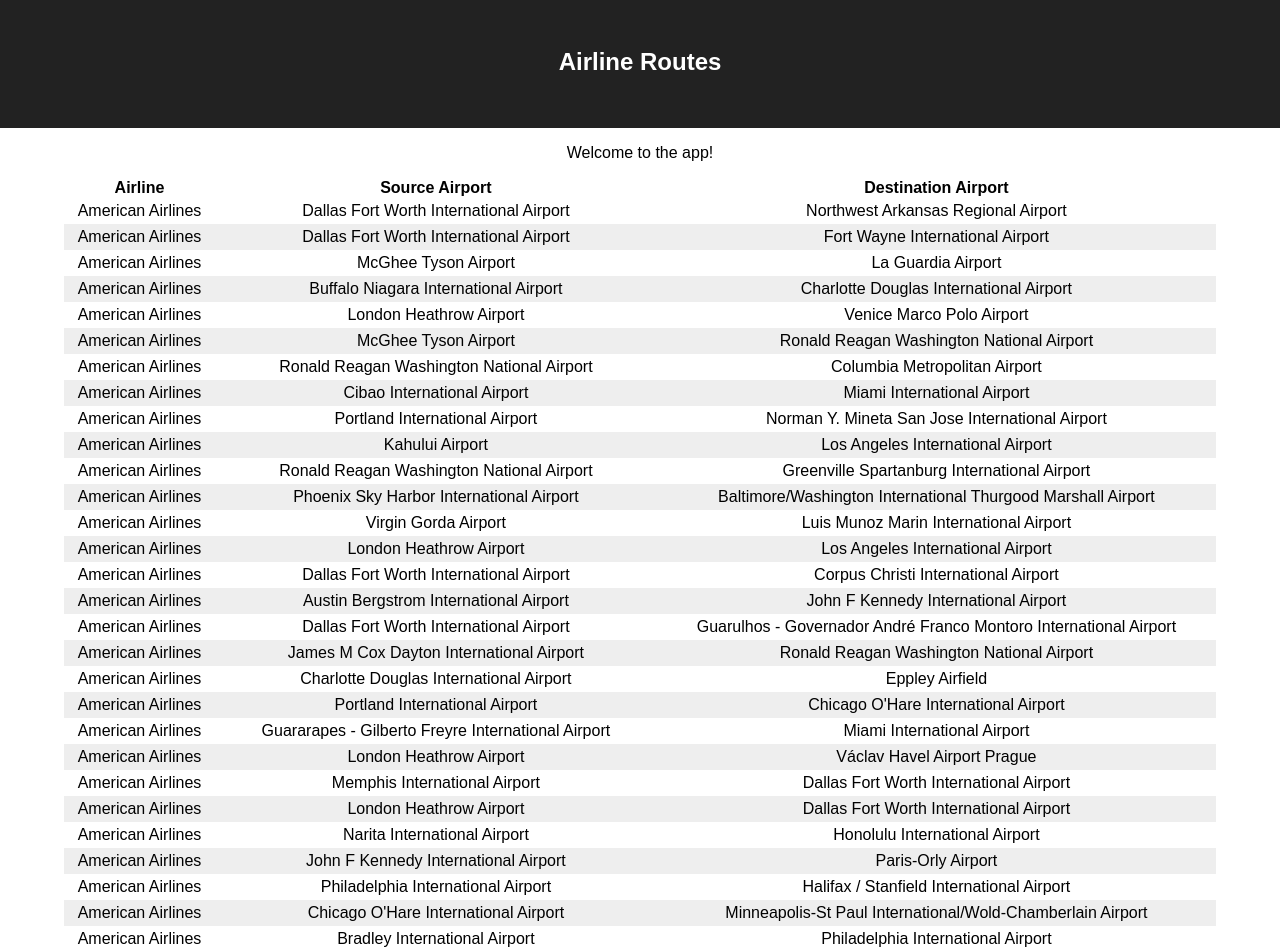
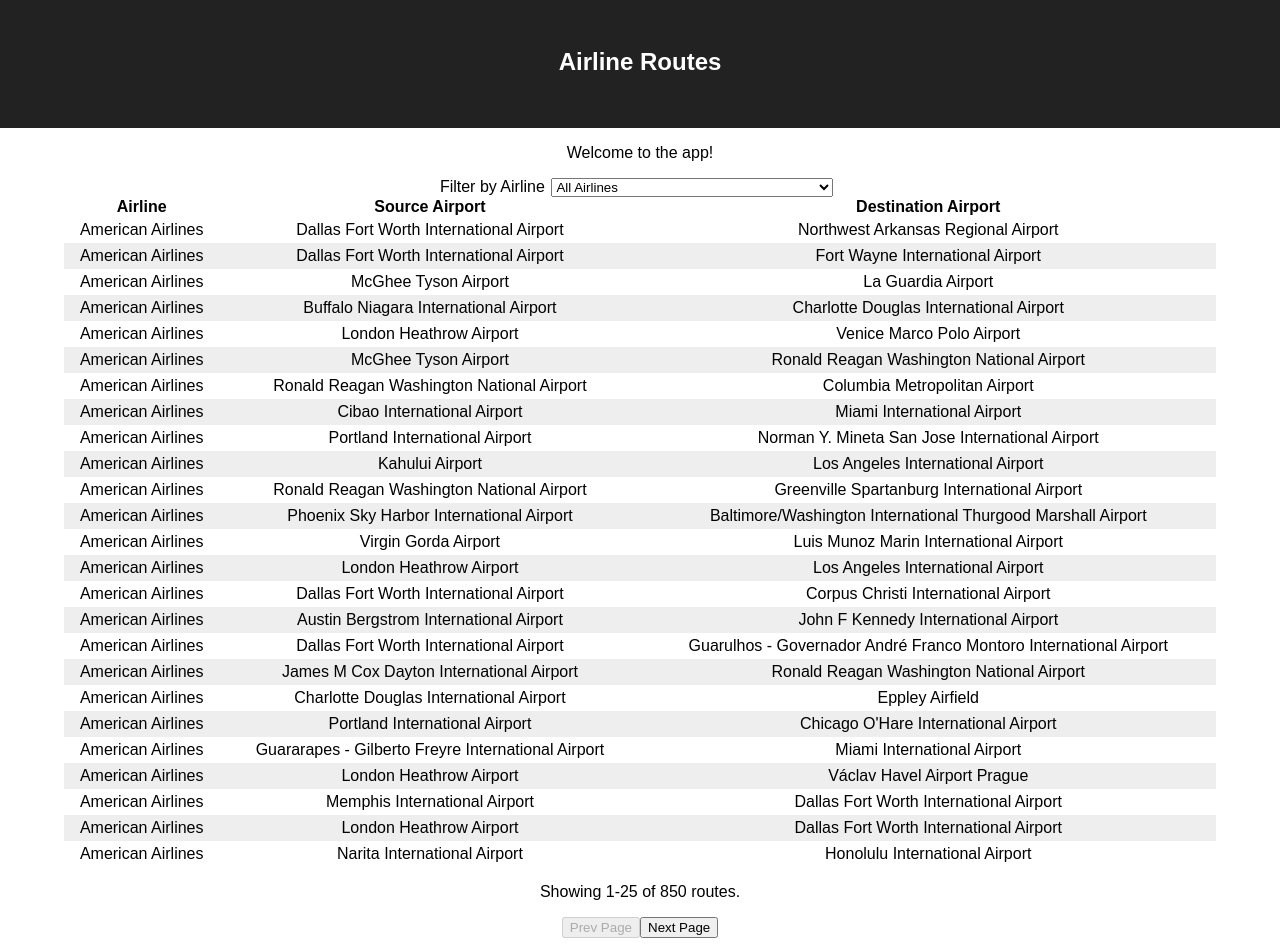
Before and after one commit to JDGuillaume/airlines, a React (Create React App) app: page / in a window 1280 px wide. Shown: the top 952 px of the page. Built offline with nearby package versions, Linux system fonts and the light colour scheme.

Commit message:
Constructed Select Component

```diff
--- a/src/App.js
+++ b/src/App.js
@@ -1,7 +1,29 @@
+import { useEffect, useState } from 'react';
+import { routes, airlines } from './data';
 import './App.css';
 import Table from './components/Table';
+import Select from './components/Select';
 
 const App = () => {
+  const [filteredRoutes, setFilteredRoutes] = useState([]);
+
+  useEffect(() => {
+    setFilteredRoutes(routes);
+  }, []);
+
+  const handleSelection = event => {
+    let value = event.target.value;
+
+    if (value !== 'all') {
+      setFilteredRoutes(
+        routes.filter(route => route.airline === Number(value))
+      );
+      return;
+    }
+
+    setFilteredRoutes(routes);
+  };
+
   return (
     <div className="app">
       <header className="header">
@@ -11,7 +33,8 @@
         <p>Welcome to the app!</p>
       </section>
       <section>
-        <Table className="routes-table" perPage={49} />
+        <Select options={airlines} onSelect={handleSelection} />
+        <Table className="routes-table" perPage={25} routes={filteredRoutes} />
       </section>
     </div>
   );
--- /dev/null
+++ b/src/components/Select.js
@@ -0,0 +1,19 @@
+const Filter = ({ options, onSelect }) => {
+  return (
+    <>
+      <label>Filter by Airline</label>
+      <select onChange={onSelect}>
+        <option value="all" key="all">
+          All Airlines
+        </option>
+        {options.map(option => (
+          <option value={option.id} key={option.id}>
+            {option.name}
+          </option>
+        ))}
+      </select>
+    </>
+  );
+};
+
+export default Filter;
--- a/src/components/Table.js
+++ b/src/components/Table.js
@@ -1,5 +1,5 @@
 import { useEffect, useState } from 'react';
-import { airlines, airports, routes } from '../data';
+import { airlines, airports } from '../data';
 
 const getAirlineById = id => {
   return airlines.find(airline => airline.id === id).name;
@@ -9,7 +9,7 @@
   return airports.find(airport => airport.code === code).name;
 };
 
-const Table = ({ className, perPage }) => {
+const Table = ({ className, perPage, routes }) => {
   const [routeSelection, setRouteSelection] = useState([]);
   const [startIndex, setStartIndex] = useState(0);
   const [endIndex, setEndIndex] = useState(perPage - 1);
@@ -18,7 +18,12 @@
   useEffect(() => {
     const routesPart = routes.slice(startIndex, endIndex + 1);
     setRouteSelection(routesPart);
-  }, [startIndex, endIndex, perPage]);
+  }, [routes, startIndex, endIndex, perPage]);
+
+  useEffect(() => {
+    setStartIndex(0);
+    setEndIndex(perPage - 1);
+  }, [routes, perPage]);
 
   const prevButtonStatus = startIndex === 0 ? true : false;
   const nextButtonStatus =
--- a/src/data.js
+++ b/src/data.js
@@ -3873,5 +3873,3 @@
   },
   { code: 'BGG', name: 'Bingöl Airport', lat: 38.861111, long: 40.5925 },
 ];
-
-export default { routes, airlines, airports };
```
